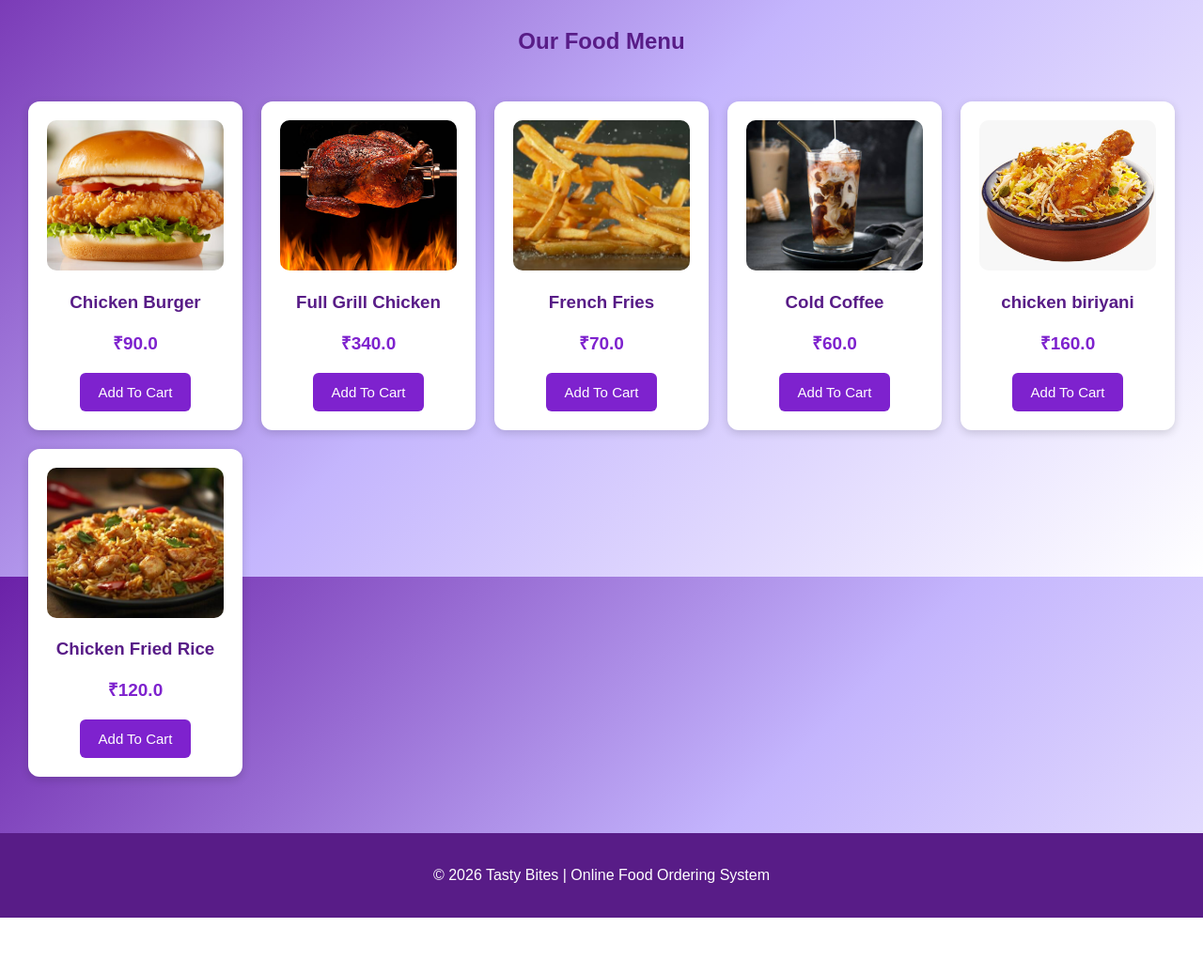
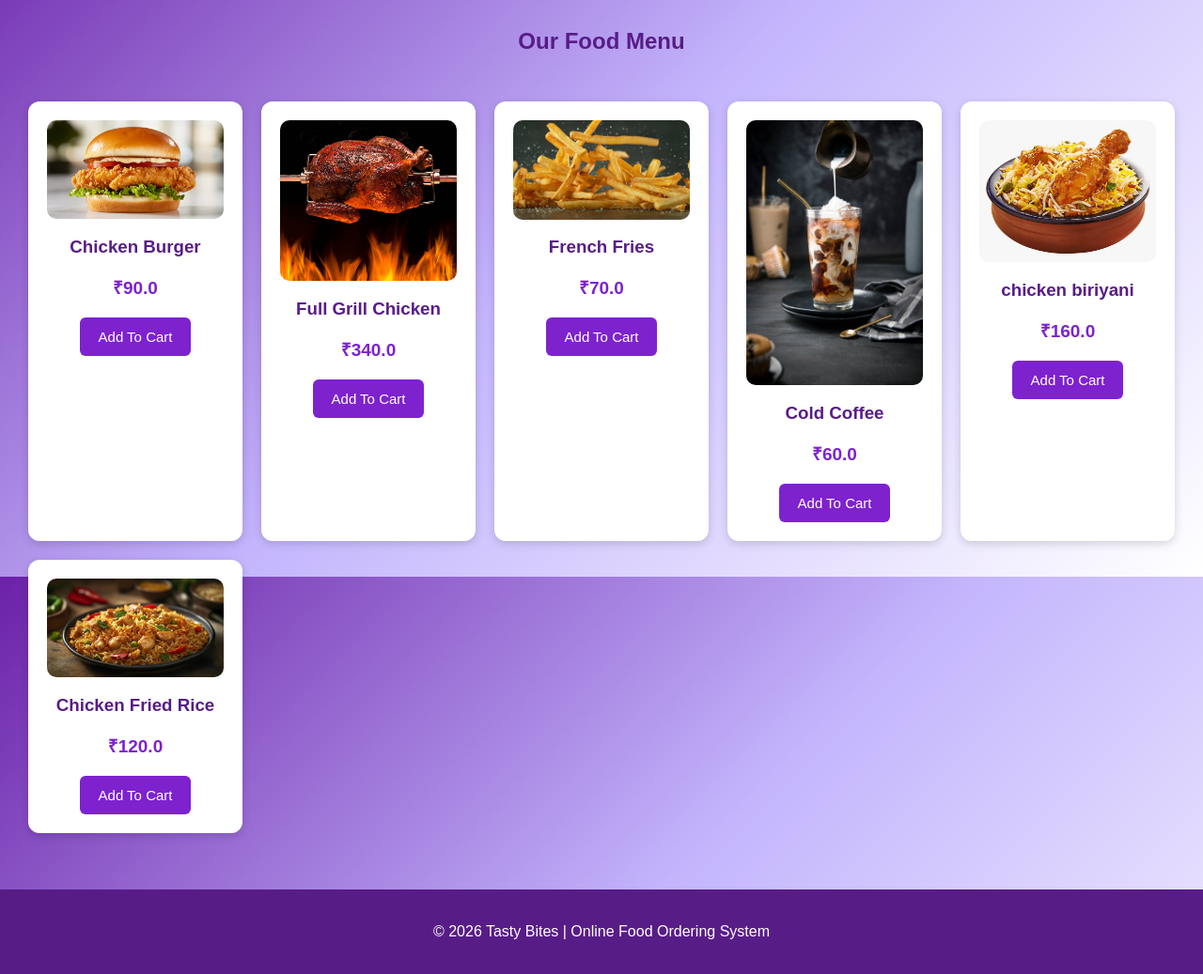
Before and after one commit to simonnnnnnn19-blip/tasty-bites-online-food-ordering, a Flask app: page / in a window 1280 px wide. Shown: the part 186-1223 px from the top of the page at 94% size. Before the commit the page ends 1163 px from the top, so only its background shows below. Run offline with Flask 3, Linux system fonts and the light colour scheme; data comes from the database, SQL or seed files in the repository.

Commit message:
Fix food image cropping

```diff
--- a/templates/index.html
+++ b/templates/index.html
@@ -97,13 +97,15 @@
             transform: translateY(-5px);
         }
 
-        /* FOOD IMAGES */
         .food-image {
-            width: 100%;
-            height: 160px;
-            object-fit: cover;
-            border-radius: 10px;
-        }
+    width: 100%;
+    height: auto;
+    max-height: none;
+    object-fit: contain;
+    object-position: center;
+    display: block;
+    border-radius: 10px;
+}
 
         /* EMOJI WHEN NO IMAGE EXISTS */
         .emoji {
```
